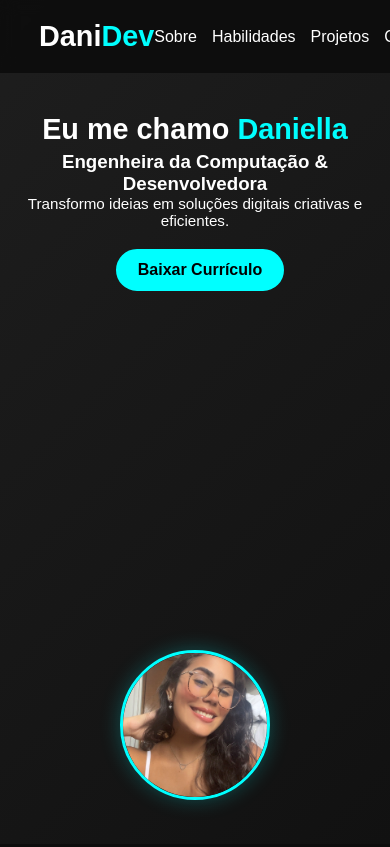
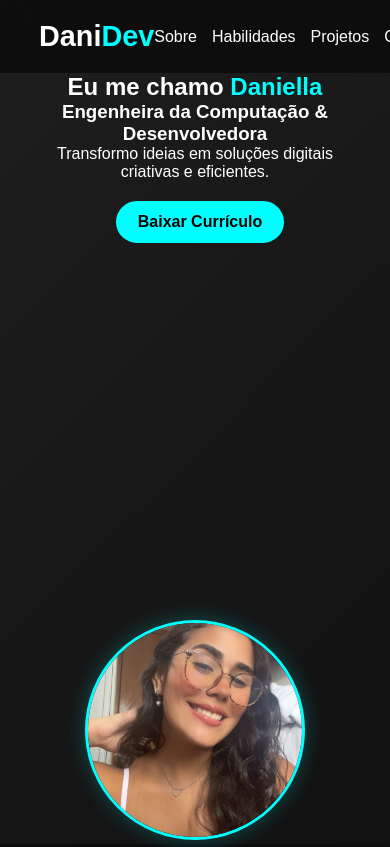
Before and after one commit to daniellamor/portf-lio, a plain HTML site: page index.html in a window 390 px wide. Shown: the top 847 px of the page. Drawn offline with Linux system fonts and the light colour scheme.

Commit message:
Update style.css

```diff
--- a/style.css
+++ b/style.css
@@ -283,39 +283,3 @@ footer {
         height: 55px;
     }
 }
-@media (max-width: 768px) {
-    .hero {
-        flex-direction: column;
-        text-align: center;
-        padding: 40px 5%;
-        gap: 15px;
-    }
-
-    .hero-text {
-        max-width: 100%;
-        gap: 8px; /* mantém textos mais próximos entre si */
-        margin-bottom: 15px; /* espaço entre texto e botão */
-    }
-
-    .hero-text h2 {
-        margin-bottom: 5px; /* reduz ainda mais o espaço do título */
-        font-size: 1.8em;
-    }
-
-    .hero-text p {
-        margin-bottom: 10px; /* menor espaço entre subtítulo e descrição */
-        font-size: 0.95em;
-    }
-
-    .hero-text .btn,
-    .hero-text .btn-cv {
-        margin-top: 10px; /* adiciona um espaçamento uniforme em relação ao texto */
-    }
-
-    .hero-img img {
-        width: 150px;
-        height: 150px;
-        margin-top: 20px; /* mantém a foto levemente abaixo do texto */
-        transform: rotate(0deg);
-    }
-}
```
